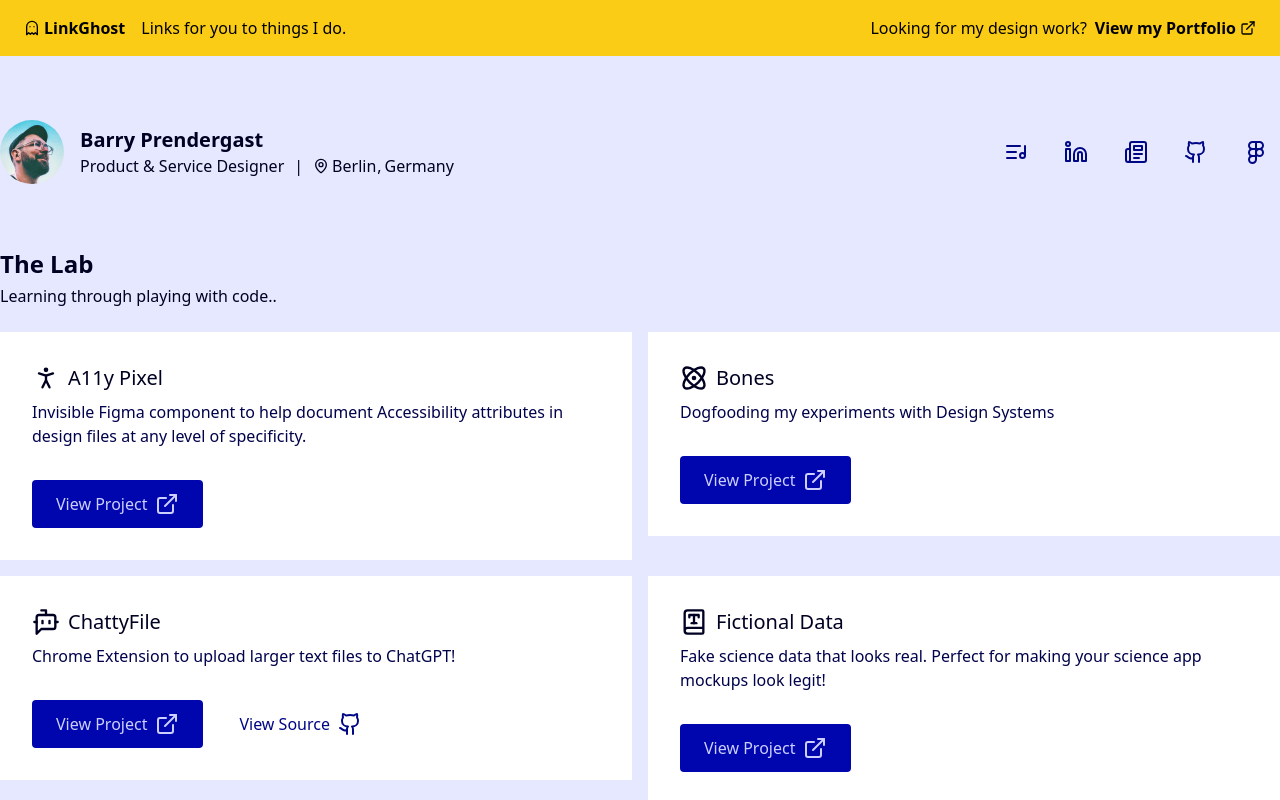
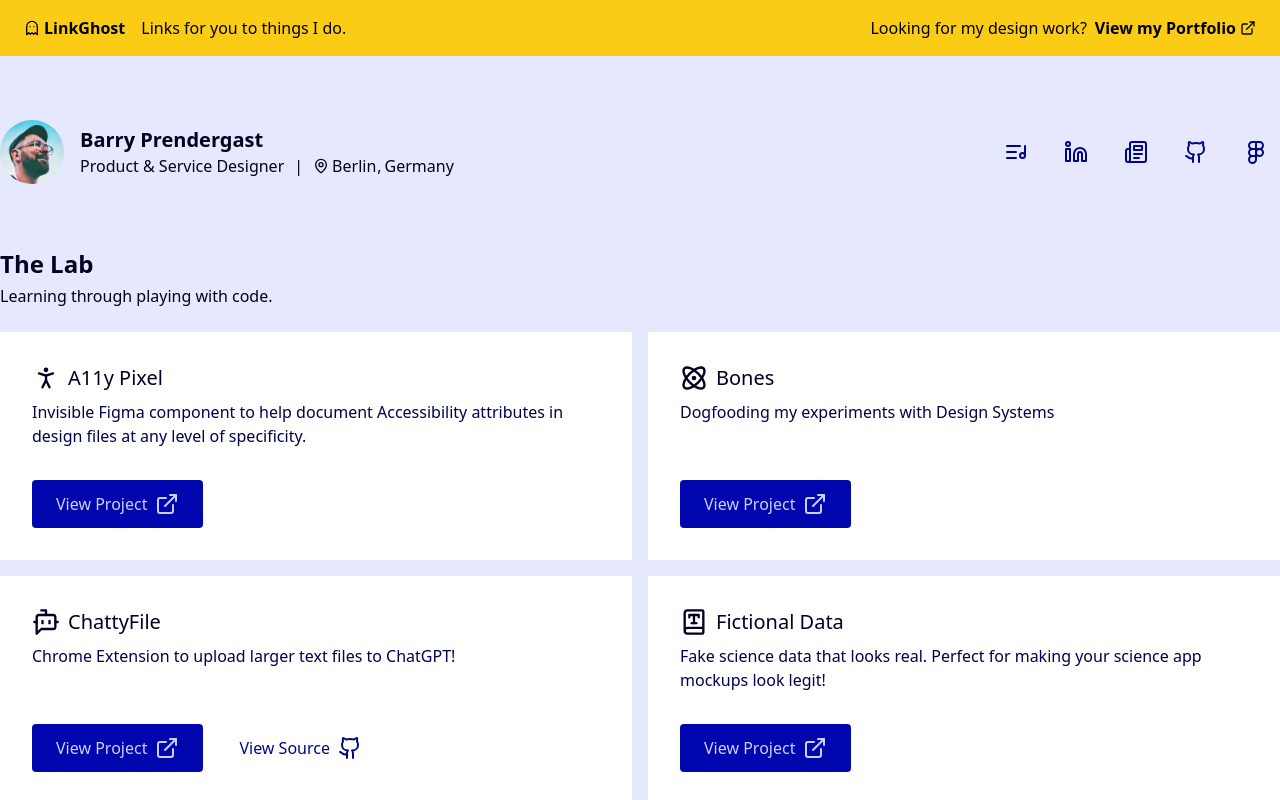
Before and after one commit to renderghost/links, a Next.js app: page / in a window 1280 px wide. Shown: the top 800 px of the page. Built offline with nearby package versions, Linux system fonts and the light colour scheme.

Commit message:
refactor: Updated flex classes for better layout consistency.

```diff
--- a/src/components/sections/Articles.tsx
+++ b/src/components/sections/Articles.tsx
@@ -64,7 +64,7 @@ const ArticleCard: React.FC<Article> = ({
 	url,
 }) => (
 	<div
-		className='bg-blue-0 dark:bg-blue-900 flex flex-col justify-between gap-8 p-8'
+		className='bg-blue-0 dark:bg-blue-900 flex flex-col flex-grow justify-between gap-8 p-8'
 		itemScope
 		itemType='http://schema.org/Article'
 	>
@@ -116,6 +116,7 @@ const Articles: React.FC = () => (
 					itemProp='itemListElement'
 					itemScope
 					itemType='http://schema.org/ListItem'
+					className='flex flex-col flex-grow'
 				>
 					<ArticleCard {...article} />
 					<meta itemProp='position' content={`${index + 1}`} />
--- a/src/components/sections/Creations.tsx
+++ b/src/components/sections/Creations.tsx
@@ -40,7 +40,7 @@ const CreationCard: React.FC<Creation> = ({
 	sourceUrl,
 }) => (
 	<div
-		className='bg-blue-0 dark:bg-blue-900 flex flex-col justify-between gap-8 p-8'
+		className='bg-blue-0 dark:bg-blue-900 flex flex-col flex-grow justify-between gap-8 p-8'
 		itemScope
 		itemType='http://schema.org/CreativeWork'
 	>
@@ -104,6 +104,7 @@ const Creations: React.FC = () => (
 					itemProp='itemListElement'
 					itemScope
 					itemType='http://schema.org/ListItem'
+					className='flex flex-col flex-grow'
 				>
 					<CreationCard {...creation} />
 					<meta itemProp='position' content={`${index + 1}`} />
--- a/src/components/sections/OtherLinks.tsx
+++ b/src/components/sections/OtherLinks.tsx
@@ -39,7 +39,11 @@ const linksList = [
 ];
 
 const OtherLinks: React.FC = () => (
-	<Section id='other-links' title='Other Links' description='tbc'>
+	<Section
+		id='other-links'
+		title='Other Links'
+		description='Just some other Links'
+	>
 		<div className='flex flex-wrap -m-1.5'>
 			{linksList.map((link, index) => (
 				<div key={index} className='p-1.5'>
--- a/src/components/sections/Projects.tsx
+++ b/src/components/sections/Projects.tsx
@@ -102,7 +102,7 @@ const ProjectCard: React.FC<Project> = ({
 	sourceUrl,
 }) => (
 	<div
-		className='bg-blue-0 dark:bg-blue-900 flex flex-col justify-between gap-8 p-8'
+		className='bg-blue-0 dark:bg-blue-900 flex flex-col flex-grow justify-between gap-8 p-8'
 		itemScope
 		itemType='http://schema.org/SoftwareApplication'
 	>
@@ -153,7 +153,7 @@ const Projects: React.FC = () => (
 	<Section
 		id='my-lab'
 		title='The Lab'
-		description='Learning through playing with code.. '
+		description='Learning through playing with code.'
 	>
 		<div
 			className='grid grid-cols-1 md:grid-cols-2 lg:grid-cols-2 gap-4'
@@ -166,6 +166,7 @@ const Projects: React.FC = () => (
 					itemProp='itemListElement'
 					itemScope
 					itemType='http://schema.org/ListItem'
+					className='flex flex-col flex-grow'
 				>
 					<ProjectCard {...project} />
 					<meta itemProp='position' content={`${index + 1}`} />
```
